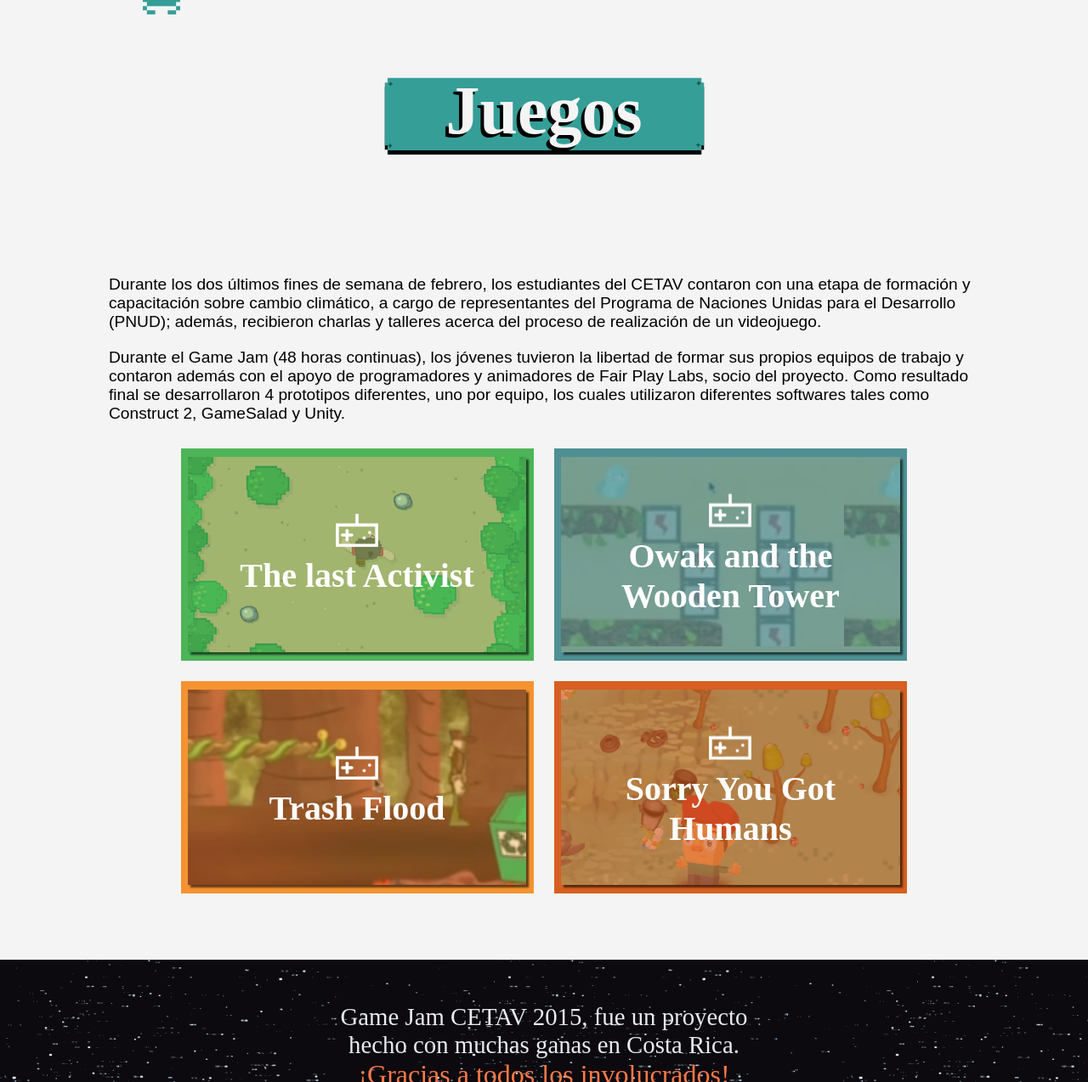
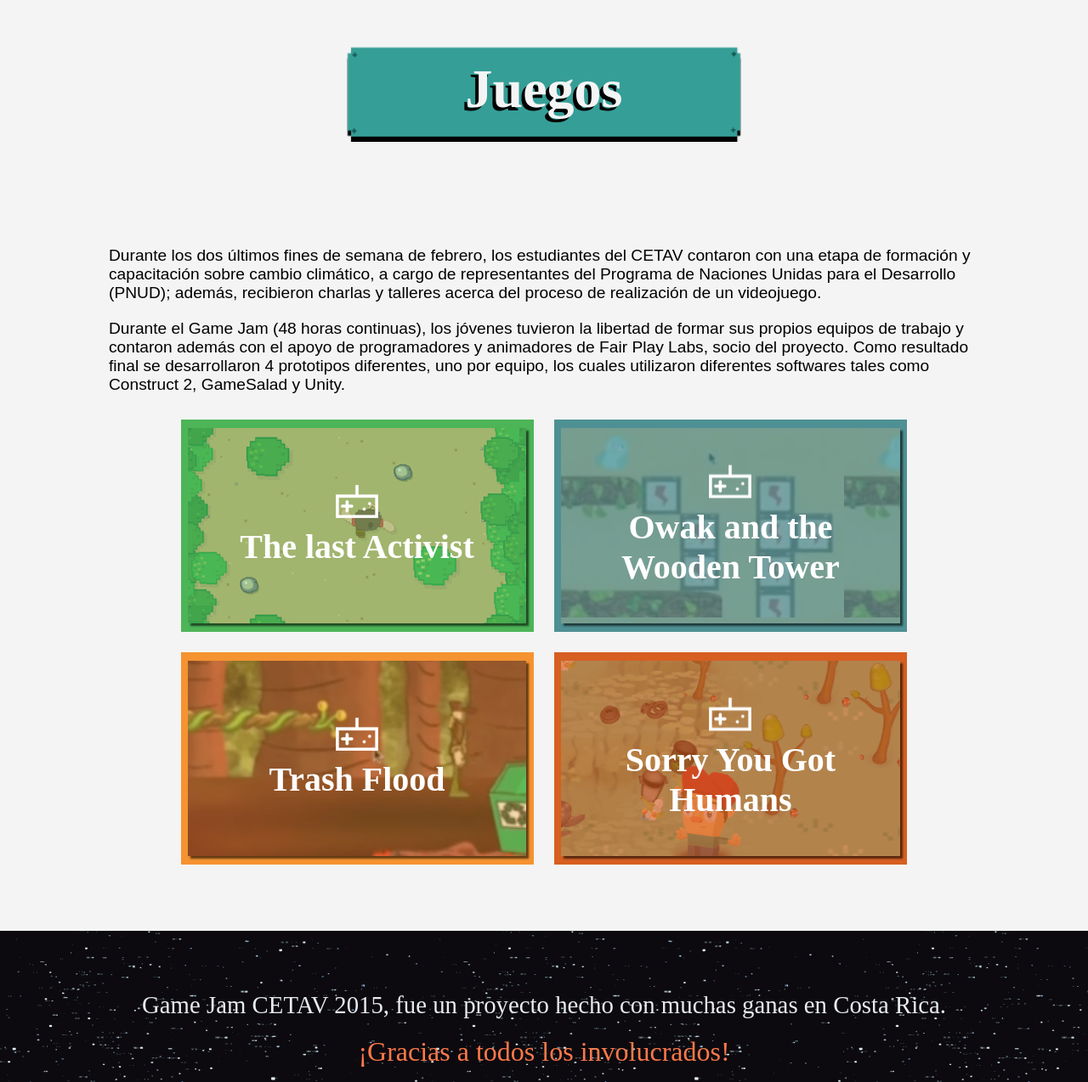
Before and after one commit to cetav-ddw/gamedesign, a plain HTML site: page index.html in a window 1280 px wide. Shown: the part 2184-3458 px from the top of the page at 85% size. Drawn offline with Linux system fonts and the light colour scheme; a web font is replaced by a local one.

Commit message:
Agrego la version mobile del footer y los titulos

```diff
--- a/sass/partials/_base.scss
+++ b/sass/partials/_base.scss
@@ -59,15 +59,18 @@ button:focus, button:active {
 
 .title-main {
   color: #f4f4f4;
-	font-size:5rem;
+	font-size: 4rem;
 	text-align:center;
   text-shadow: -4px 4px 0px #000;
 	font-family:$title-text;
   padding: 1% 0 2% 0;
   margin: 8%;
   background: url(../img/background-title.png) no-repeat center;
+  background-size: contain;
   @media (min-width: 1334px){
+    background-size: inherit;
     margin: 0;
+    font-size: 5rem;
   }
 }
 
@@ -79,7 +82,7 @@ button:focus, button:active {
 footer {
   background:#353535;
   background-image: url(../img/background-general.gif);
-  text-align:center;
+  text-align: center;
   overflow: hidden;
   margin-top: 5%;
   padding: 4% 0;
@@ -87,13 +90,18 @@ footer {
 
 .text-footer {
   display: inline-block;
-  width: 60%;
+  width: 90%;
+  @media (min-width: 1334px){
+    width: 60%;
+  }
   color: #E8EBED;
   p {
     font-family: $title-text;
     font-size: 1.8rem;
-    width: 64%;
-    margin: 0 auto;
+    @media (min-width: 1334px){
+      width: 64%;
+      margin: 0 auto;
+    }
   }
   .strong {
     font-size: 2rem;
```
Also changed, not shown: css/style.css.
